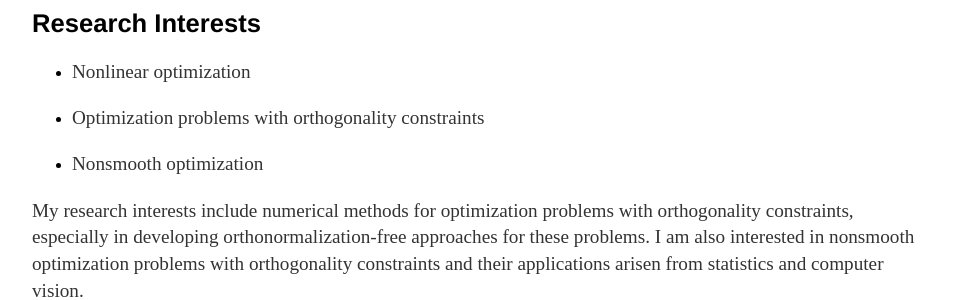
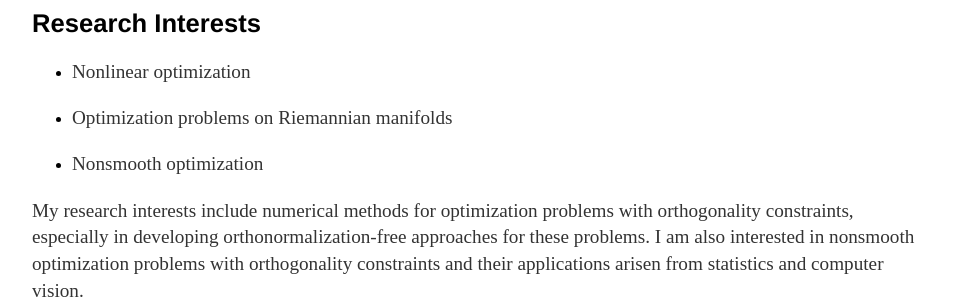
Before and after one commit to xnchxy/xnchxy.github.io, a Jekyll site: the page built from index.html, in a window 1280 px wide. Shown: the part 683-983 px from the top of the page, without its empty margins (160-1117 px from the left). Built offline with Jekyll 4.4.1, drawn with Linux system fonts in a browser that asks for light colours.

Commit message:
Update index.html

```diff
--- a/index.html
+++ b/index.html
@@ -14,7 +14,7 @@ title: Nachuan Xiao's Homepage
         <h2>Research Interests</h2>
 	<ul>
 		<li><p>Nonlinear optimization</p></li>
-		<li><p>Optimization problems with orthogonality constraints</p></li>
+		<li><p>Optimization problems on Riemannian manifolds</p></li>
 		<li><p>Nonsmooth optimization</p></li>
 	</ul>
 	<p>My research interests include numerical methods for optimization problems with orthogonality constraints, especially in developing orthonormalization-free approaches for these problems. I am also interested in nonsmooth optimization problems with orthogonality constraints and their applications arisen from statistics and computer vision.</p>
```
